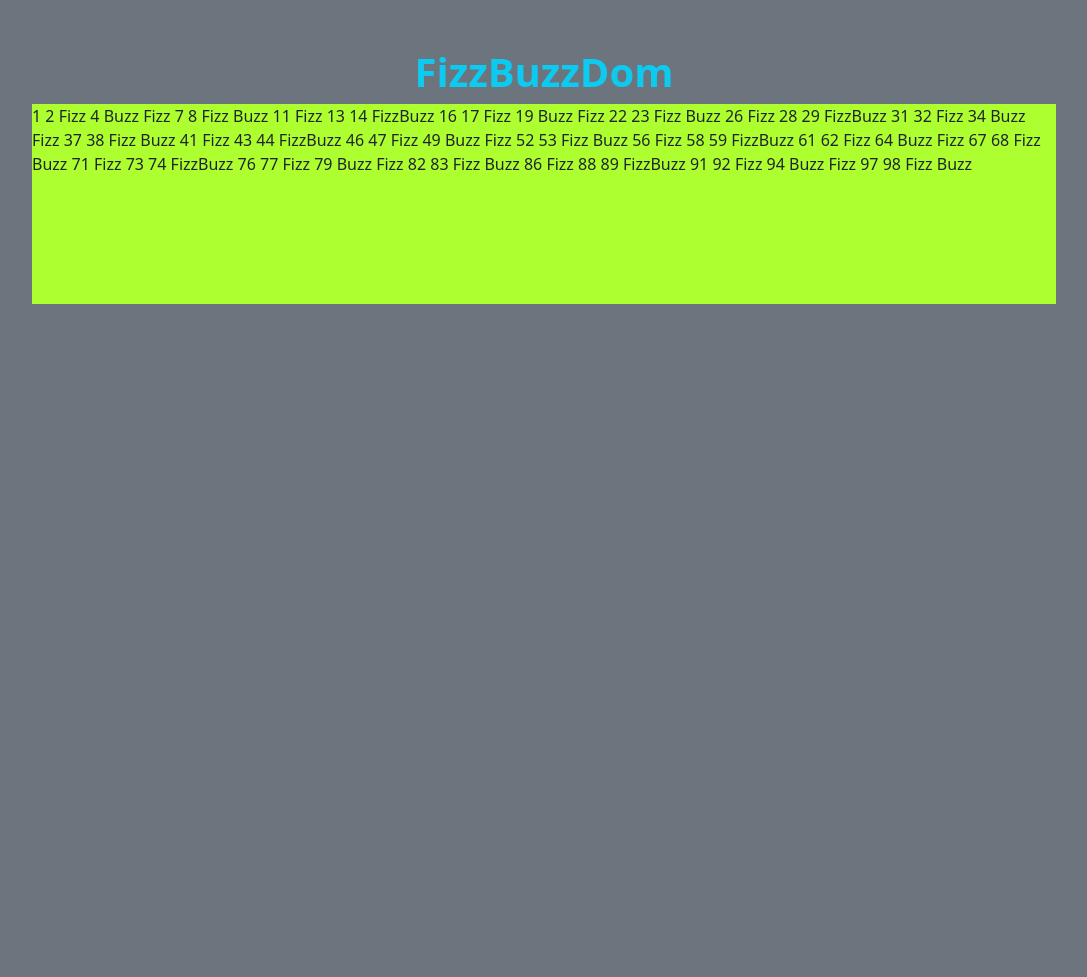
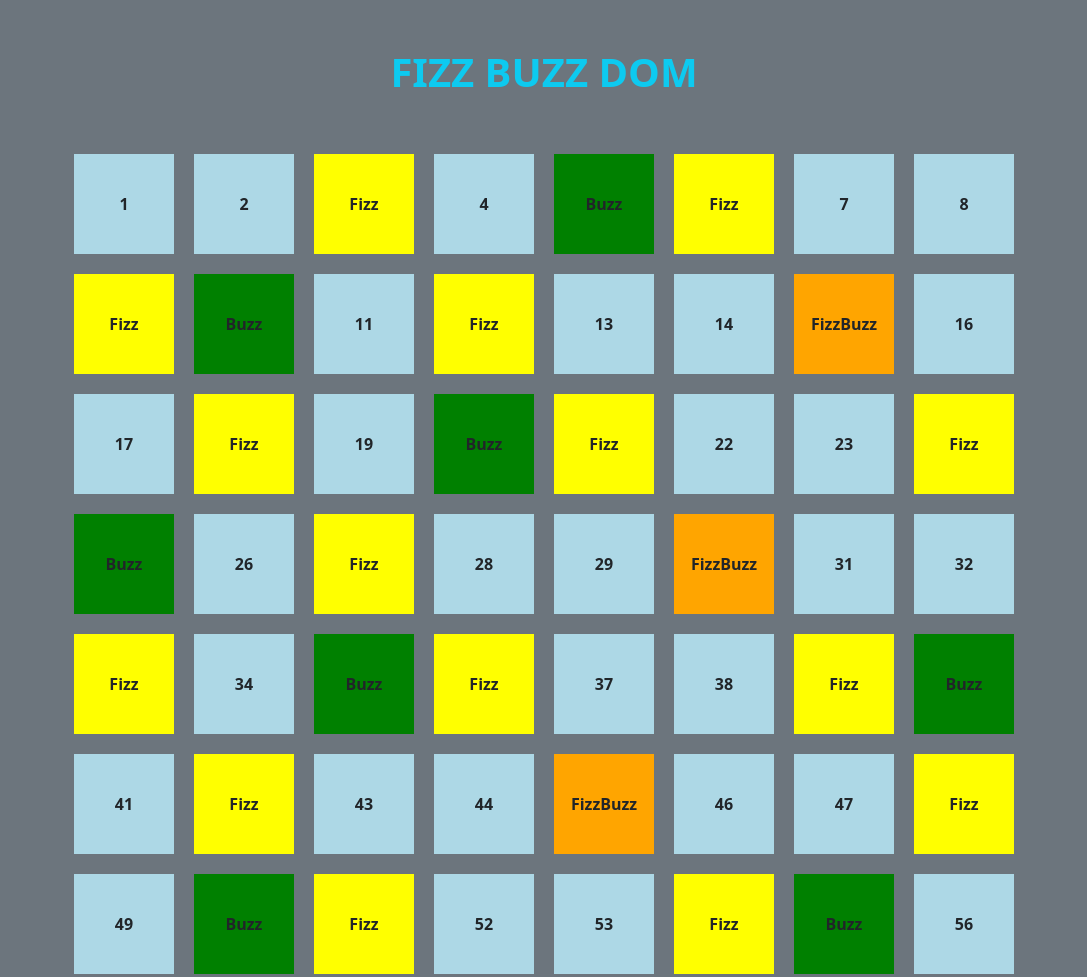
Before and after one commit to PaoloIncollu/js-fizzbuzz, a plain HTML site: page index.html in a window 1280 px wide. Shown: the top 977 px of the page, without its empty margins (96-1183 px from the left). Before the commit the page ends 800 px from the top, so only its background shows below. Drawn offline with nearby package versions, Linux system fonts and the light colour scheme.

Commit message:
completato bonus 2

```diff
--- a/css/style.css
+++ b/css/style.css
@@ -8,10 +8,21 @@
     box-sizing: border-box;
 }
 
+.row .col{
+
+    width: 100px;
+    height: 100px;
+    vertical-align: middle;
+    line-height: 100px;
+    text-align: center;
+    margin: 10px;
+    font-weight: bold;
+
+}
 .my-container{
 
     width: 80%;
     margin: 0 auto;
-    background-color: greenyellow;
+
     min-height: 200px;
 }
--- a/index.html
+++ b/index.html
@@ -19,9 +19,9 @@
 
         <header>
 
-            <h1 class="text-center fw-bold text-info">
+            <h1 class="text-center fw-bold text-info text-uppercase">
 
-                FizzBuzzDom
+                Fizz Buzz Dom
 
             </h1>
 
@@ -29,7 +29,11 @@
 
         <main>
 
-            <div class="my-container d-flex">
+            <div class="my-container mt-5">
+
+                <div class="row row-cols-5 justify-content-center">
+
+                </div>
 
 
 
--- a/js/scripts.js
+++ b/js/scripts.js
@@ -1,4 +1,6 @@
 /*step
+
+1. Esercizio base
 
     1. Impostare il range di numeri da 1 a 100 con un ciclo definito
 
@@ -10,36 +12,67 @@
 
     3. Stampare i numeri o le stringhe nel DOM
 
+2. Bonus 1
+
+    1.Aggiungere funzione append per visualizzare in pagina
+
+
+3. Bonus 2
+
+    1. Creare una row in html
+
+    2. Collegare la row in html a la mia costante myRow
+
+    3. Creare delle colonne all'interno della myRow con js
+
 */
 
-const myContainer = document.querySelector('.my-container');
+
 
 for (let i=1; i<=100; i++){
 
+    const myRow = document.querySelector('.row');
+
+    const myCol = document.createElement('div');
+
+    myRow.append(myCol);
+
+    myCol.classList.add('col');
 
     if ( i % 3 == 0 && i % 5 == 0){ //seleziona sia i multipli di tre sia quelli di 5
 
         console.log('FizzBuzz'); //stampa in console
-        myContainer.append(' FizzBuzz '); //stampa nel dom
 
+        myCol.append(' FizzBuzz '); // stampa nel dom
+
+        myCol.style.backgroundColor = 'orange'; //aggiunto sfondo alle col
     }
 
     else if (i % 3 == 0){ //seleziona i multipli di 3
 
         console.log('Fizz'); //stampa in console
-        myContainer.append(' Fizz '); //stampa nel dom
 
+        myCol.append(' Fizz '); // stampa nel dom
+
+        myCol.style.backgroundColor = 'yellow'; //aggiunto sfondo alle col
     }
 
     else if (i % 5 == 0){ //seleziona i multipli di 5
 
         console.log('Buzz'); //stampa in console
-        myContainer.append(' Buzz '); //stampa nel dom
+
+        myCol.append(' Buzz '); // stampa nel dom
+
+        myCol.style.backgroundColor = 'green'; //aggiunto sfondo alle col
     }
 
     else { //seleziona i numeri che non rispecchiano le altre caratteristiche
 
         console.log(i); //stampa in console
-        myContainer.append( i, ' ' ); //stampa nel dom
+
+        myCol.append(i, ' '); // stampa nel dom
+
+        myCol.style.backgroundColor = 'lightblue'; //aggiunto sfondo alle col
+
     }
 }
```
Lines whose indentation alone changed are shown as unchanged.
